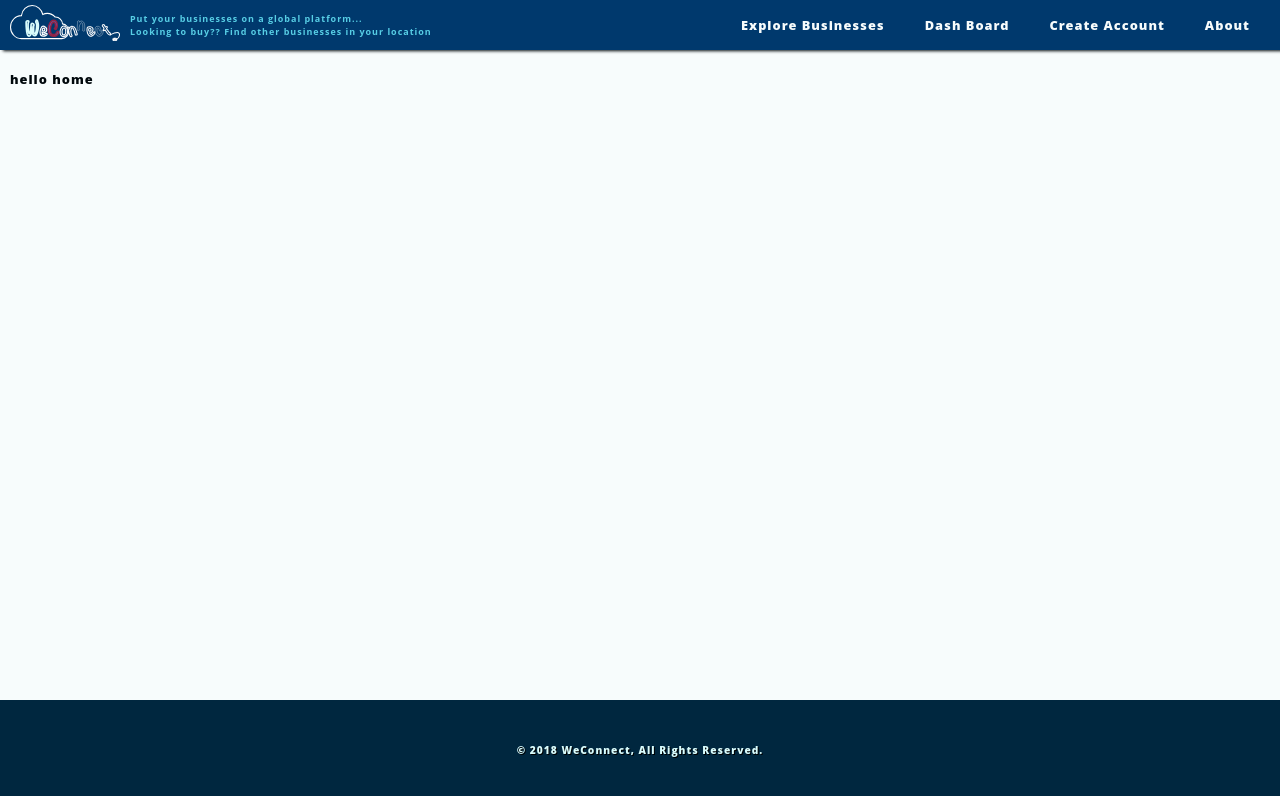
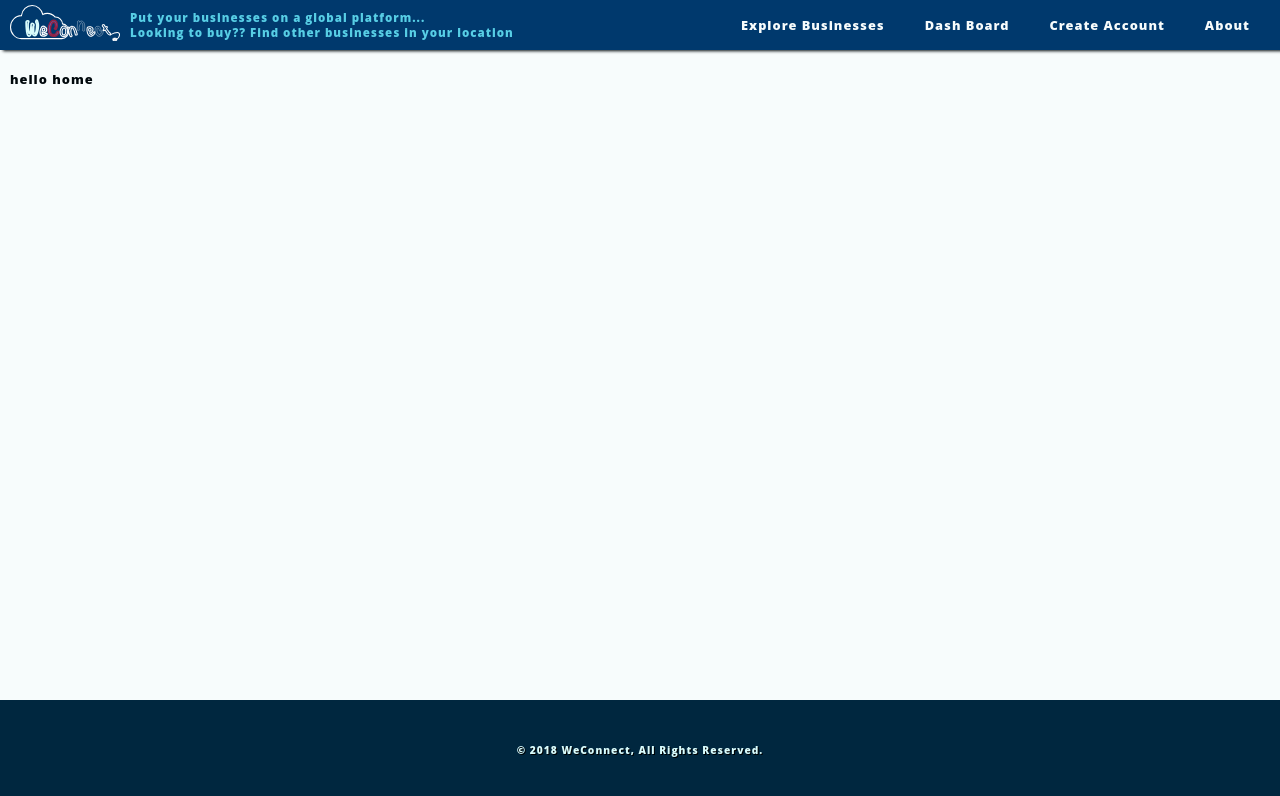
Before and after one commit to johnmutuma5/weconnect-client, a React (Create React App) app: page / in a window 1280 px wide. Shown: the top 796 px of the page. Built offline with nearby package versions, Linux system fonts and the light colour scheme; the HTML template or start-up script is replaced by a standard one.

Commit message:
[Chore] Increase font size

```diff
--- a/src/components/Logo/Logo.css
+++ b/src/components/Logo/Logo.css
@@ -18,9 +18,9 @@
 
 .Logo .synopsis {
     height: 70%;
-    font-size: .7em;
+    font-size: .9em;
     margin: 0 10px;
-    font-weight: bold;
+    font-weight: bolder;
 }
 
 .Logo .synopsis p {
```
